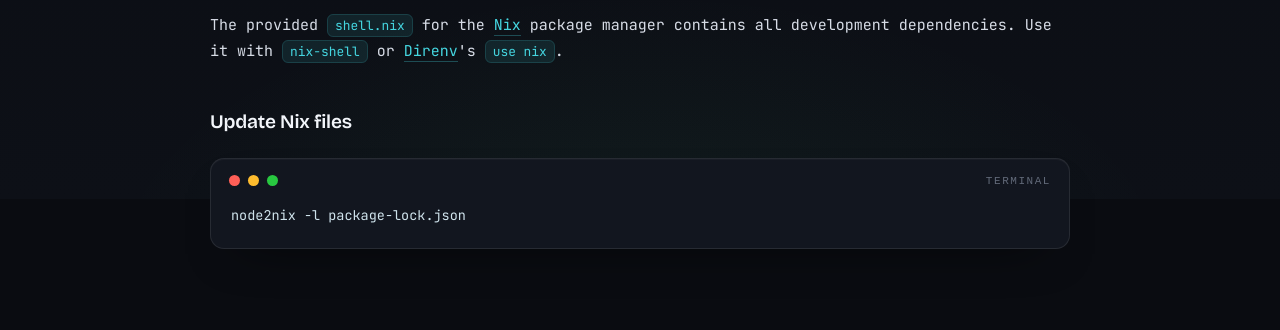
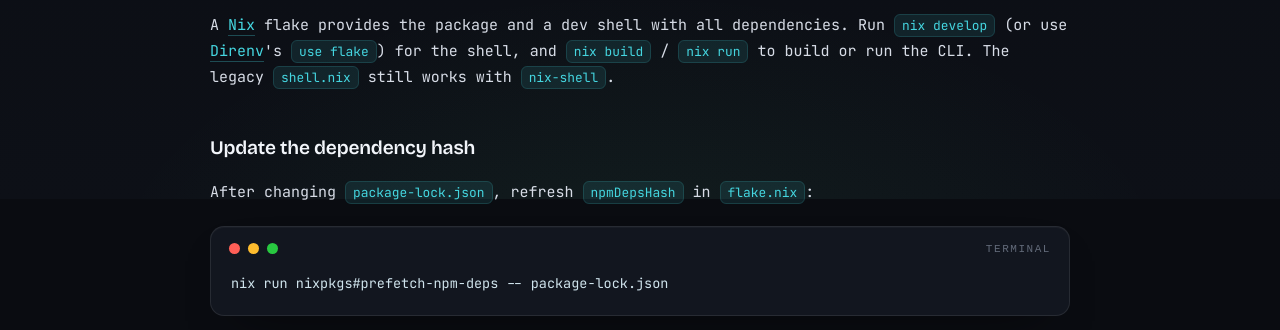
Before and after one commit to lionello/onedrive-cli, a website: page docs/index.html in a window 1280 px wide. Shown: the part 601-931 px from the top of the page. Drawn offline with nearby package versions, Linux system fonts and the light colour scheme.

Commit message:
docs: update README and Nix files for improved dev setup

```diff
--- a/docs/index.html
+++ b/docs/index.html
@@ -437,12 +437,16 @@
 
 <h2>Development</h2>
 
-<p>The provided <code>shell.nix</code> for the <a href="https://nixos.org">Nix</a> package manager contains all development dependencies.
-Use it with <code>nix-shell</code> or <a href="https://direnv.net">Direnv</a>&#39;s <code>use nix</code>.</p>
+<p>A <a href="https://nixos.org">Nix</a> flake provides the package and a dev shell with all
+dependencies. Run <code>nix develop</code> (or use <a href="https://direnv.net">Direnv</a>&#39;s <code>use flake</code>)
+for the shell, and <code>nix build</code> / <code>nix run</code> to build or run the CLI. The legacy
+<code>shell.nix</code> still works with <code>nix-shell</code>.</p>
 
-<h3>Update Nix files</h3>
+<h3>Update the dependency hash</h3>
 
-<pre><code class="sh">node2nix -l package-lock.json
+<p>After changing <code>package-lock.json</code>, refresh <code>npmDepsHash</code> in <code>flake.nix</code>:</p>
+
+<pre><code class="sh">nix run nixpkgs#prefetch-npm-deps -- package-lock.json
 </code></pre>
 
 <h2>Installation</h2>
```
Also changed, not shown: README.md, 2 other files.
